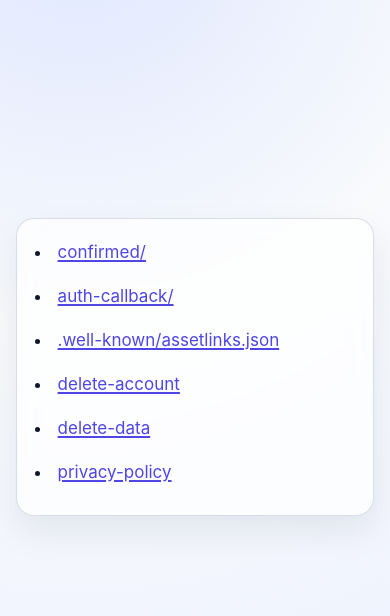
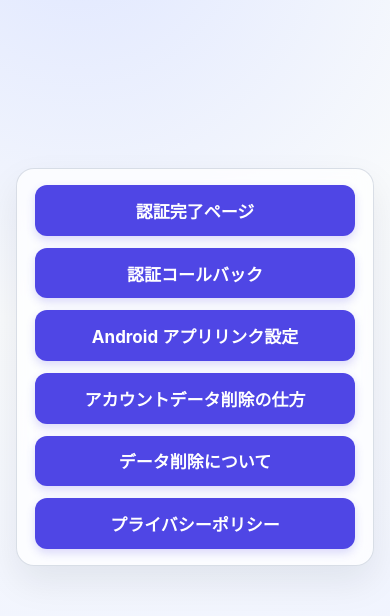
Before and after one commit to cestmag/lanapp-auth-pages, a plain HTML site: page index.html in a window 390 px wide. Shown: the part 80-696 px from the top of the page. Drawn offline with Linux system fonts and the light colour scheme.

Commit message:
Update account deletion guidance and navigation

```diff
--- a/index.html
+++ b/index.html
@@ -26,7 +26,7 @@
     place-items: center;
     font-size: 1.0625rem;
   }
-  h1, ul {
+  h1, nav {
     width: min(760px, 100%);
   }
   h1 {
@@ -34,24 +34,38 @@
     font-size: clamp(1.8rem, 3vw, 2.5rem);
     letter-spacing: -0.02em;
   }
-  ul {
+  nav {
     margin: 0;
     padding: 1rem;
-    list-style-position: inside;
     border: 1px solid var(--border);
     border-radius: 18px;
     background: var(--card);
     backdrop-filter: blur(10px);
     box-shadow: 0 16px 36px rgba(15, 23, 42, 0.08);
-    line-height: 1.8;
+  }
+  ul {
+    display: grid;
+    gap: 0.75rem;
+    margin: 0;
+    padding: 0;
+    list-style: none;
   }
   a {
-    color: var(--accent);
-    text-decoration-thickness: 2px;
-    text-underline-offset: 2px;
+    display: block;
+    padding: 0.8rem 1rem;
+    border-radius: 12px;
+    color: #fff;
+    background: var(--accent);
+    font-weight: 700;
+    text-align: center;
+    text-decoration: none;
+    box-shadow: 0 4px 10px rgba(79, 70, 229, 0.2);
+    transition: background-color 0.2s ease, transform 0.2s ease, box-shadow 0.2s ease;
   }
-  a:hover {
-    color: var(--accent-soft);
+  a:hover, a:focus-visible {
+    background: var(--accent-soft);
+    box-shadow: 0 6px 14px rgba(79, 70, 229, 0.28);
+    transform: translateY(-1px);
   }
   @media (max-width: 600px) {
     body {
@@ -59,23 +73,24 @@
       place-items: start stretch;
     }
     h1 { font-size: 1.75rem; }
-    ul {
+    nav {
       padding: 1rem 1.1rem;
-      line-height: 2;
     }
-    a { display: inline-block; min-height: 44px; }
+    a { min-height: 44px; }
   }
 </style>
 </head>
 <body>
   <h1>lanapp-auth-pages!</h1>
-  <ul>
-    <li><a href="./confirmed/">confirmed/</a></li>
-    <li><a href="./auth-callback/">auth-callback/</a></li>
-    <li><a href="./.well-known/assetlinks.json">.well-known/assetlinks.json</a></li>
-    <li><a href="./delete-account/">delete-account</a></li>
-    <li><a href="./delete-data/">delete-data</a></li>
-    <li><a href="./privacy-policy/">privacy-policy</a></li>
-  </ul>
+  <nav aria-label="関連ページ">
+    <ul>
+      <li><a href="./confirmed/">認証完了ページ</a></li>
+      <li><a href="./auth-callback/">認証コールバック</a></li>
+      <li><a href="./.well-known/assetlinks.json">Android アプリリンク設定</a></li>
+      <li><a href="./delete-account/">アカウントデータ削除の仕方</a></li>
+      <li><a href="./delete-data/">データ削除について</a></li>
+      <li><a href="./privacy-policy/">プライバシーポリシー</a></li>
+    </ul>
+  </nav>
 </body>
 </html>
```
Also changed, not shown: delete-account/index.html (+18 -23 lines).
